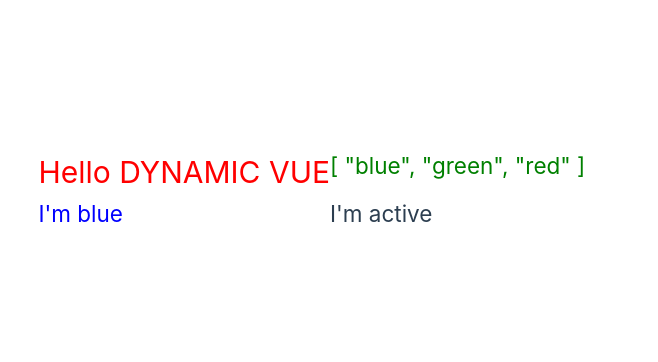
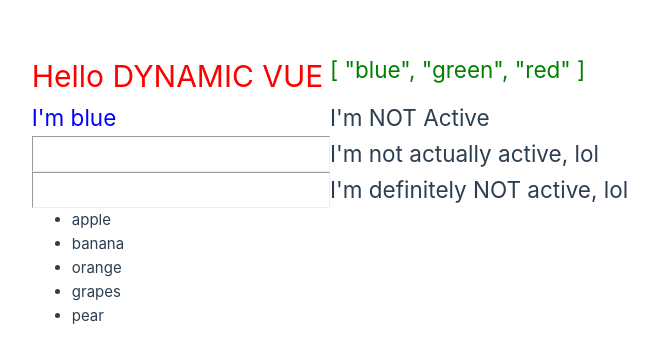
Before and after one commit to Andyveloper/vue-first-time, a Vue app: page / in a window 1280 px wide. Shown: the part 210-572 px from the top of the page, without its empty margins (310-968 px from the left). Built offline with nearby package versions, Linux system fonts and the light colour scheme.

Commit message:
Learn directives for conditionals and iterations

```diff
--- a/package.json
+++ b/package.json
@@ -20,6 +20,7 @@
     "@vue/tsconfig": "^0.1.3",
     "eslint": "^8.22.0",
     "eslint-plugin-vue": "^9.3.0",
+    "nanoid": "^4.0.0",
     "npm-run-all": "^4.1.5",
     "typescript": "~4.7.4",
     "vite": "^3.1.8",
--- a/src/App.vue
+++ b/src/App.vue
@@ -1,15 +1,40 @@
 <script setup>
+import { nanoid } from "nanoid";
 const name = "Dynamic Vue";
 const styleColor = "color: blue";
 const arrayColor = ["blue", "green", "red"];
-const active = true;
+const active = false;
+const arrayFruits = ["apple", "banana", "orange", "grapes", "pear"];
 </script>
 
 <template>
   <h1>Hello {{ name.toUpperCase() }}</h1>
   <h2 :style="`color: ${arrayColor[1]}`">{{ arrayColor }}</h2>
   <h2 :style="styleColor">I'm blue</h2>
-  <h2>{{ active ? "I'm active" : "I'm not active" }}</h2>
+  <!-- DIRECTIVES -->
+  <!-- v-if, v-else, v-else-if conditionals -->
+  <h2 v-if="active">I'm Active</h2>
+  <h2 v-if="!active">I'm NOT Active</h2>
+  <hr />
+  <!-- OR -->
+  <h2 v-if="active">I'm actually active, frfr</h2>
+  <h2 v-else>I'm not actually active, lol</h2>
+  <hr />
+  <!-- OR -->
+  <h2 v-if="active === true">I'm definitely active</h2>
+  <h2 v-else-if="active === false">I'm definitely NOT active, lol</h2>
+  <div v-else>
+    <h2>I don't know what I am</h2>
+    <img src="https://placeimg.com/240/240/any" alt="" />
+    <p>I need help, this is not a meme</p>
+  </div>
+  <!-- v-show -->
+  <h2 v-show="active">I'm active in spanish</h2>
+
+  <!-- v-for -->
+  <ul>
+    <li v-for="fruit in arrayFruits" :key="fruit">{{ fruit }}</li>
+  </ul>
 </template>
 
 <style>
```
Also changed, not shown: 1 other file (tests, documents, lock files or other folders).
